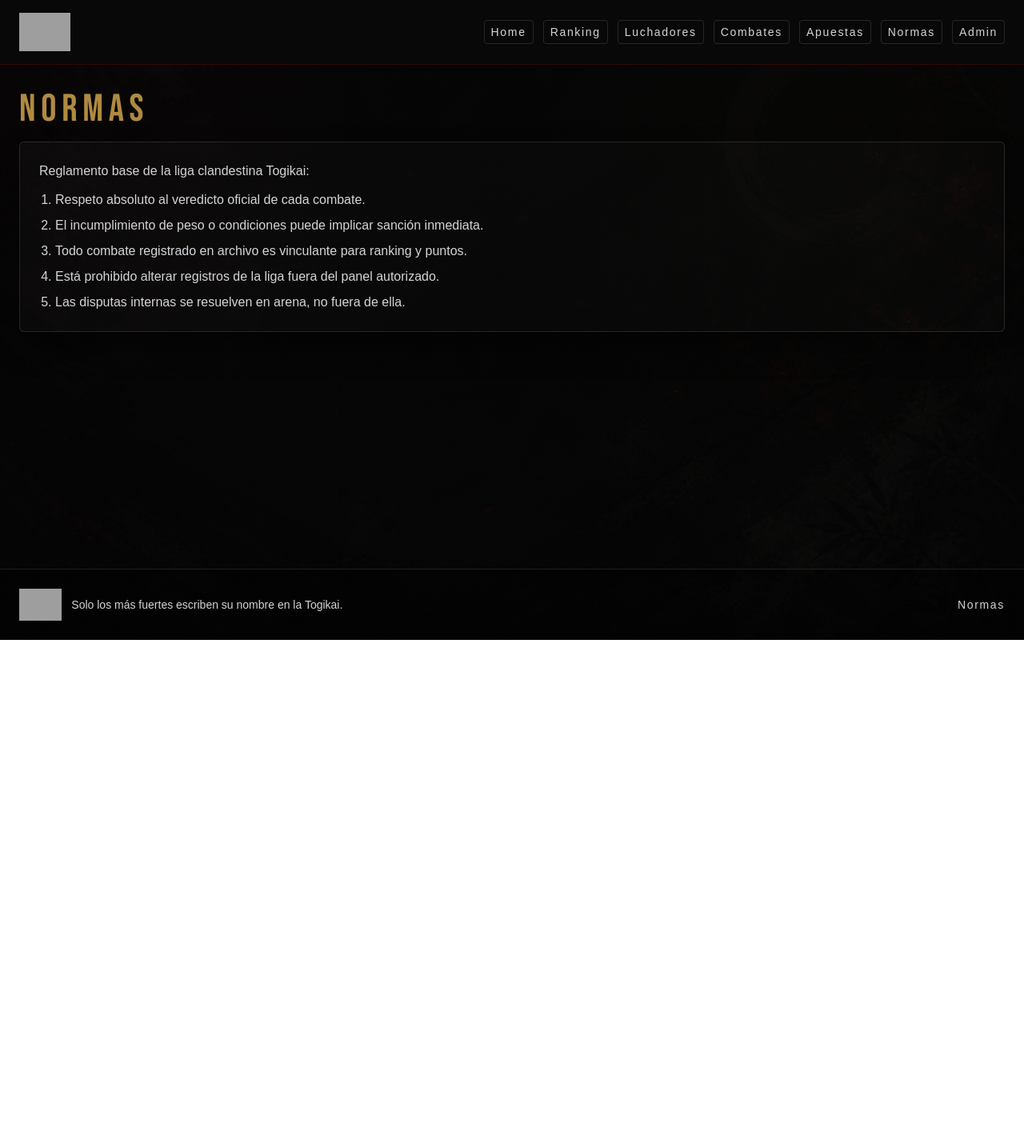
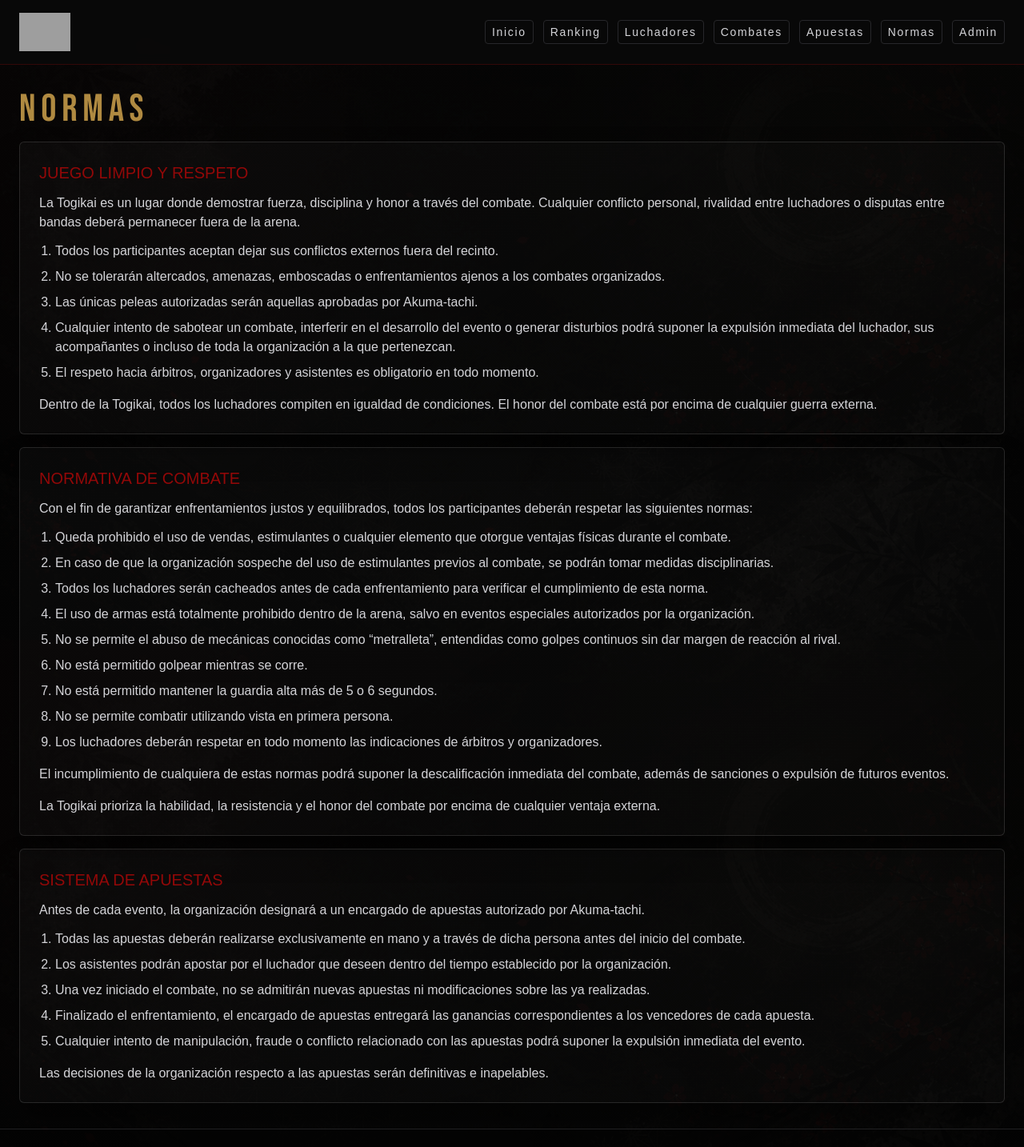
Before and after one commit to CristinaDarias/togikai, a Next.js app: page /normas in a window 1280 px wide. Shown: the top 1434 px of the page at 80% size. Before the commit the page ends 800 px from the top, so only its background shows below. Built offline with nearby package versions, Linux system fonts and the light colour scheme; grey boxes are pictures that could not be loaded.

Commit message:
Normas actualizadas

```diff
--- a/app/layout.tsx
+++ b/app/layout.tsx
@@ -32,7 +32,7 @@ export const metadata: Metadata = {
 };
 
 const links = [
-  { href: '/', label: 'Home' },
+  { href: '/', label: 'Inicio' },
   { href: '/ranking', label: 'Ranking' },
   { href: '/luchadores', label: 'Luchadores' },
   { href: '/combates', label: 'Combates' },
--- a/app/normas/page.tsx
+++ b/app/normas/page.tsx
@@ -3,14 +3,45 @@ export default function NormasPage() {
     <section className="space-y-4">
       <h1 className="font-title text-5xl tracking-[0.14em] text-gold">Normas</h1>
       <div className="panel rounded-md p-6 text-zinc-300">
-        <p className="mb-3">Reglamento base de la liga clandestina Togikai:</p>
+        <p className="mb-3 text-xl text-blood">JUEGO LIMPIO Y RESPETO</p>
+        <p className="mb-3">La Togikai es un lugar donde demostrar fuerza, disciplina y honor a través del combate. Cualquier conflicto personal, rivalidad entre luchadores o disputas entre bandas deberá permanecer fuera de la arena.</p>
         <ol className="list-decimal space-y-2 pl-5">
-          <li>Respeto absoluto al veredicto oficial de cada combate.</li>
-          <li>El incumplimiento de peso o condiciones puede implicar sanción inmediata.</li>
-          <li>Todo combate registrado en archivo es vinculante para ranking y puntos.</li>
-          <li>Está prohibido alterar registros de la liga fuera del panel autorizado.</li>
-          <li>Las disputas internas se resuelven en arena, no fuera de ella.</li>
+          <li>Todos los participantes aceptan dejar sus conflictos externos fuera del recinto.</li>
+          <li>No se tolerarán altercados, amenazas, emboscadas o enfrentamientos ajenos a los combates organizados.</li>
+          <li>Las únicas peleas autorizadas serán aquellas aprobadas por Akuma-tachi.</li>
+          <li>Cualquier intento de sabotear un combate, interferir en el desarrollo del evento o generar disturbios podrá suponer la expulsión inmediata del luchador, sus acompañantes o incluso de toda la organización a la que pertenezcan.</li>
+          <li>El respeto hacia árbitros, organizadores y asistentes es obligatorio en todo momento.</li>
         </ol>
+        <p className="mt-4">Dentro de la Togikai, todos los luchadores compiten en igualdad de condiciones. El honor del combate está por encima de cualquier guerra externa.</p>
+      </div>
+      <div className="panel rounded-md p-6 text-zinc-300">
+        <p className="mb-3 text-xl text-blood">NORMATIVA DE COMBATE</p>
+        <p className="mb-3">Con el fin de garantizar enfrentamientos justos y equilibrados, todos los participantes deberán respetar las siguientes normas:</p>
+        <ol className="list-decimal space-y-2 pl-5">
+          <li>Queda prohibido el uso de vendas, estimulantes o cualquier elemento que otorgue ventajas físicas durante el combate.</li>
+          <li>En caso de que la organización sospeche del uso de estimulantes previos al combate, se podrán tomar medidas disciplinarias.</li>
+          <li>Todos los luchadores serán cacheados antes de cada enfrentamiento para verificar el cumplimiento de esta norma.</li>
+          <li>El uso de armas está totalmente prohibido dentro de la arena, salvo en eventos especiales autorizados por la organización.</li>
+          <li>No se permite el abuso de mecánicas conocidas como “metralleta”, entendidas como golpes continuos sin dar margen de reacción al rival.</li>
+          <li>No está permitido golpear mientras se corre.</li>
+          <li>No está permitido mantener la guardia alta más de 5 o 6 segundos.</li>
+          <li>No se permite combatir utilizando vista en primera persona.</li>
+          <li>Los luchadores deberán respetar en todo momento las indicaciones de árbitros y organizadores.</li>
+        </ol>
+        <p className="mt-4">El incumplimiento de cualquiera de estas normas podrá suponer la descalificación inmediata del combate, además de sanciones o expulsión de futuros eventos.</p>
+        <p className="mt-4">La Togikai prioriza la habilidad, la resistencia y el honor del combate por encima de cualquier ventaja externa.</p>
+      </div>
+      <div className="panel rounded-md p-6 text-zinc-300">
+        <p className="mb-3 text-xl text-blood">SISTEMA DE APUESTAS</p>
+        <p className="mb-3">Antes de cada evento, la organización designará a un encargado de apuestas autorizado por Akuma-tachi.</p>
+        <ol className="list-decimal space-y-2 pl-5">
+          <li>Todas las apuestas deberán realizarse exclusivamente en mano y a través de dicha persona antes del inicio del combate.</li>
+          <li>Los asistentes podrán apostar por el luchador que deseen dentro del tiempo establecido por la organización.</li>
+          <li>Una vez iniciado el combate, no se admitirán nuevas apuestas ni modificaciones sobre las ya realizadas.</li>
+          <li>Finalizado el enfrentamiento, el encargado de apuestas entregará las ganancias correspondientes a los vencedores de cada apuesta.</li>
+          <li>Cualquier intento de manipulación, fraude o conflicto relacionado con las apuestas podrá suponer la expulsión inmediata del evento.</li>
+        </ol>
+        <p className="mt-4">Las decisiones de la organización respecto a las apuestas serán definitivas e inapelables.</p>
       </div>
     </section>
   );
```
